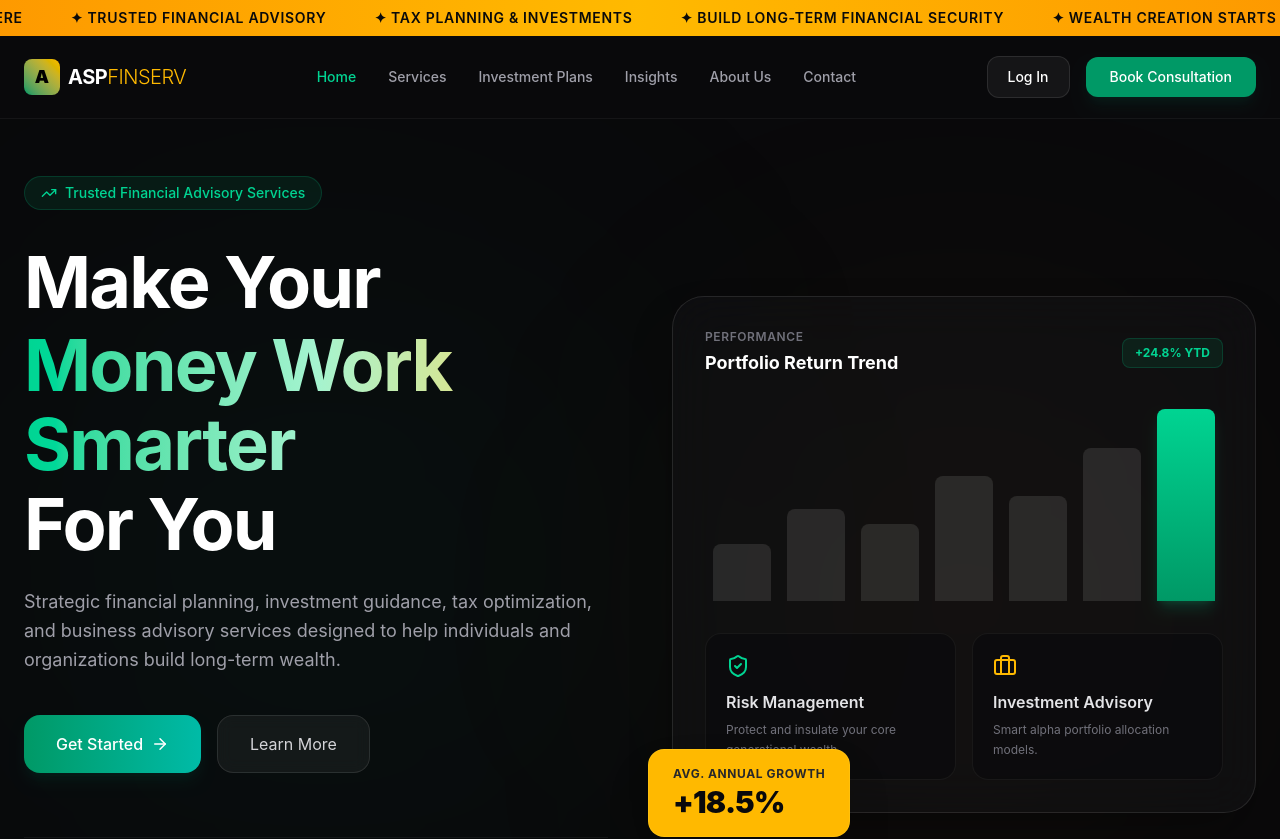
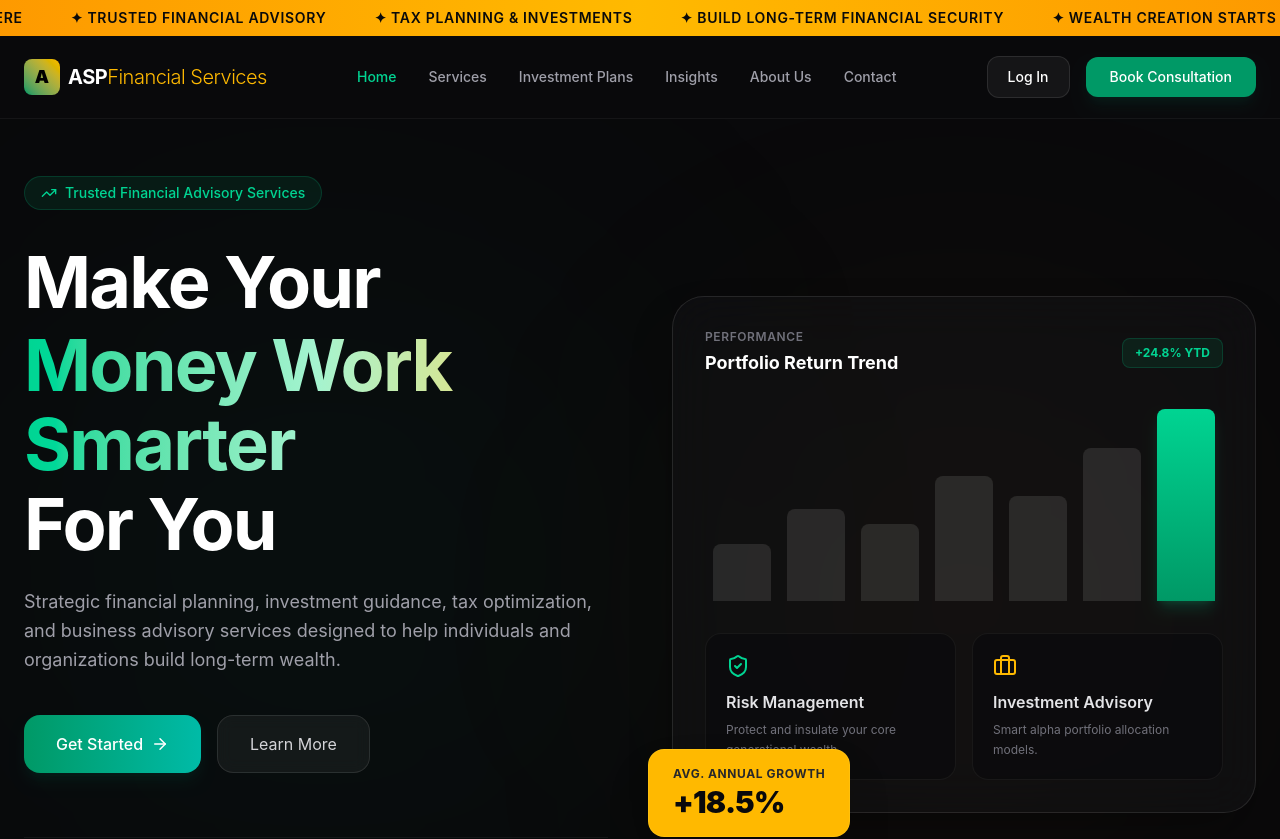
Before and after one commit to everlinesys/aspfinserv, a React (Vite) app: page / in a window 1280 px wide. Shown: the top 839 px of the page. Built offline with nearby package versions, Linux system fonts and the light colour scheme.

Commit message:
first commit

```diff
--- a/index.html
+++ b/index.html
@@ -4,7 +4,7 @@
     <meta charset="UTF-8" />
     <link rel="icon" type="image/svg+xml" href="/favicon.svg" />
     <meta name="viewport" content="width=device-width, initial-scale=1.0" />
-    <title>aspfinserv</title>
+    <title>ASP Financial Services</title>
   </head>
   <body>
     <div id="root"></div>
--- a/src/components/Footer.jsx
+++ b/src/components/Footer.jsx
@@ -16,7 +16,7 @@ export default function Footer() {
                 A
               </div>
               <span className="text-white text-xl font-bold tracking-tight group-hover:text-emerald-400 transition-colors">
-                ASP<span className="text-amber-400 font-light">FINSERV</span>
+                ASP<span className="text-amber-400 font-light">Financial Services</span>
               </span>
             </a>
 
@@ -66,7 +66,7 @@ export default function Footer() {
               Contact
             </h3>
             <div className="space-y-3 text-sm text-zinc-400 leading-relaxed">
-              <p className="hover:text-white transition-colors cursor-pointer">info@aspfinserv.com</p>
+              <p className="hover:text-white transition-colors cursor-pointer">info@ASP Financial Services.com</p>
               <p className="hover:text-white transition-colors cursor-pointer">+91 98765 43210</p>
               <p>
                 Kochi, Kerala
@@ -96,7 +96,7 @@ export default function Footer() {
         {/* Bottom Legal Disclaimers Row */}
         <div className="mt-16 pt-8 border-t border-white/5 flex flex-col md:flex-row justify-between items-center gap-4 text-xs font-medium text-zinc-500 tracking-wide">
           <p>
-            © {new Date().getFullYear()} ASP FinServ. All Rights Reserved.
+            © {new Date().getFullYear()} ASP Financial Services. All Rights Reserved.
           </p>
 
           <div className="flex flex-wrap justify-center gap-6">
--- a/src/components/Header.jsx
+++ b/src/components/Header.jsx
@@ -40,7 +40,7 @@ export default function Header() {
               A
             </div>
             <span className="text-white text-xl font-bold tracking-tight group-hover:text-emerald-400 transition-colors">
-              ASP<span className="text-amber-400 font-light">FINSERV</span>
+              ASP<span className="text-amber-400 font-light">Financial Services</span>
             </span>
           </a>
 
--- a/src/components/WhyChooseUs.jsx
+++ b/src/components/WhyChooseUs.jsx
@@ -50,7 +50,7 @@ export default function WhyChooseUs() {
       {/* Section Typography Intro */}
       <div className="max-w-7xl mx-auto px-6 mb-20 text-center relative z-10">
         <span className="inline-block px-4 py-1.5 rounded-full bg-emerald-500/10 border border-emerald-500/20 text-emerald-400 text-sm font-medium">
-          Why Choose ASP FinServ
+          Why Choose ASP Financial Services
         </span>
 
         <h2 className="mt-4 text-4xl md:text-5xl lg:text-6xl font-bold tracking-tight text-white">
```
